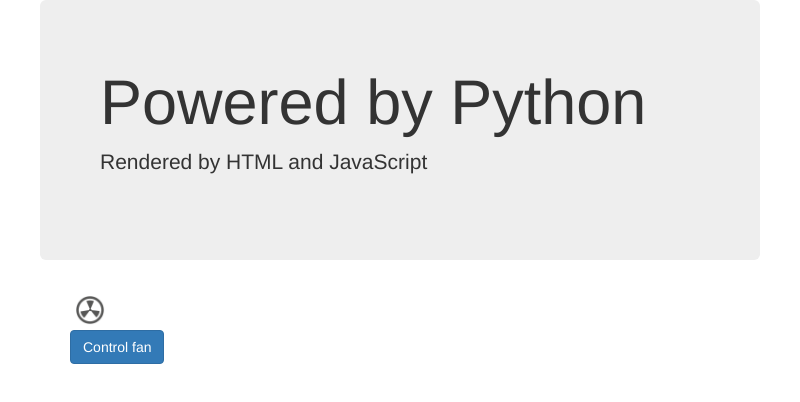
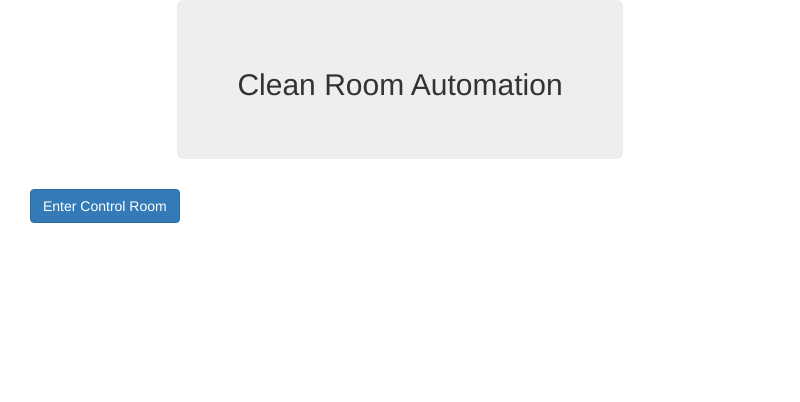
Before and after one commit to Tbot101/CleanRoomAutomation, an Electron app: page electron/index.html in a window 800 px wide. Drawn offline with nearby package versions, Linux system fonts and the light colour scheme.

Commit message:
Update Electron File

```diff
--- a/electron/index.html
+++ b/electron/index.html
@@ -2,24 +2,16 @@
 <html>
 <head>
   <link rel="stylesheet" href="https://maxcdn.bootstrapcdn.com/bootstrap/3.3.7/css/bootstrap.min.css">
+  <link rel="stylesheet" href="styles.css">
 </head>
 <body>
     <div class="container">
         <div class="jumbotron">
-            <h1>Powered by Python</h1>
-            <p>Rendered by HTML and JavaScript</p>
-            <br>
+            <h2 class="title">Clean Room Automation</h2>
         </div>
         <div class="col-xs-4">
-            <div class="col-xs-4">
-            <img style="width:100%;padding:5px;" src="images/fan.png"/>
-            <br>
-            <button class="btn btn-primary">
-                <a style="color:white;" href="http://192.168.1.172:5000/">Control fan</a>
-            </button>
+            <a class="btn btn-primary" href="http://192.168.1.172:5000/">Enter Control Room</a>
         </div>
     </div>
-    </div>
 <body>
-
 </html>
--- /dev/null
+++ b/electron/styles.css
@@ -0,0 +1,19 @@
+.body {
+  background: #243441;
+}
+.container {
+  width: 100%;
+  align-items: center;
+  justify-items: center;
+}
+.jumbotron h2 {
+  text-align: center;
+}
+.col-xs-4 {
+  align-items: center;
+  justify-items: center;
+}
+.btn btn-primary {
+  align-items: center;
+  justify-items: center;
+}
```
